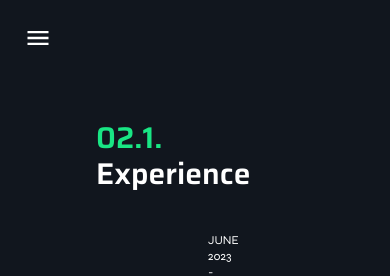
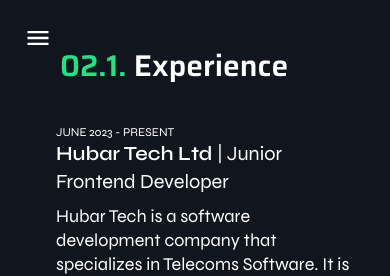
Before and after one commit to mehedihassandev/project-alpha, a React (Vite) app: page /experience in a window 390 px wide. Shown: the top 276 px of the page. Built offline with nearby package versions, Linux system fonts and the light colour scheme.

Commit message:
p-11: Adjust grid layout in Experience page

```diff
--- a/src/pages/Experience.jsx
+++ b/src/pages/Experience.jsx
@@ -9,16 +9,16 @@
   const { experiencesData } = data;
 
   return (
-    <div className="w-full h-screen grid grid-cols items-center pl-24 overflow-auto p-20">
-      <div className="max-w-screen-2xl py-10">
-        <h1 className="text-3xl font-semibold text-white font-saira pb-5">
+    <div className="w-full h-screen grid grid-cols items-center pl-10 lg:pl-14 xl:pl-24 overflow-auto p-5 lg:p10 xl:p-20">
+      <div className="max-w-screen-2xl py-7 lg:py-10">
+        <h1 className="text-3xl font-semibold text-white font-saira pb-5 pl-5">
           <span className="text-secondary">02.1.</span> Experience
         </h1>
 
-        <div className="w-full pt-5 pl-5">
-          <div className="px-11">
-            <div className="grid gap-4 mx-4 grid-cols-1">
-              <div className="relative px-4 space-y-6">
+        <div className="w-full pt-5 pl-0 lg:pl-5">
+          <div className="px-0 lg:px-11">
+            <div className="grid gap-4 mx-0 lg:mx-4 grid-cols-1">
+              <div className="relative px-0 lg:px-4 space-y-6">
                 <div className="space-y-12 relative px-4 sm:space-y-8 sm:before:absolute sm:before:top-2 sm:before:bottom-0 sm:before:w-0.5 sm:before:-left-3 before:dark:bg-gray-300">
                   {experiencesData.map((exp) => (
                     <div
@@ -57,7 +57,7 @@
                           </motion.li>
                         )
                       )}
-                      <div className="flex items-center gap-3 pt-5">
+                      <div className="grid grid-cols-2 sm:grid-cols-3 md:grid-cols-4 lg:grid-cols-5 xl:grid-cols-7 items-center gap-3 pt-5">
                         {exp.skills.map(
                           (skill, index) => (
                             <motion.div
```
